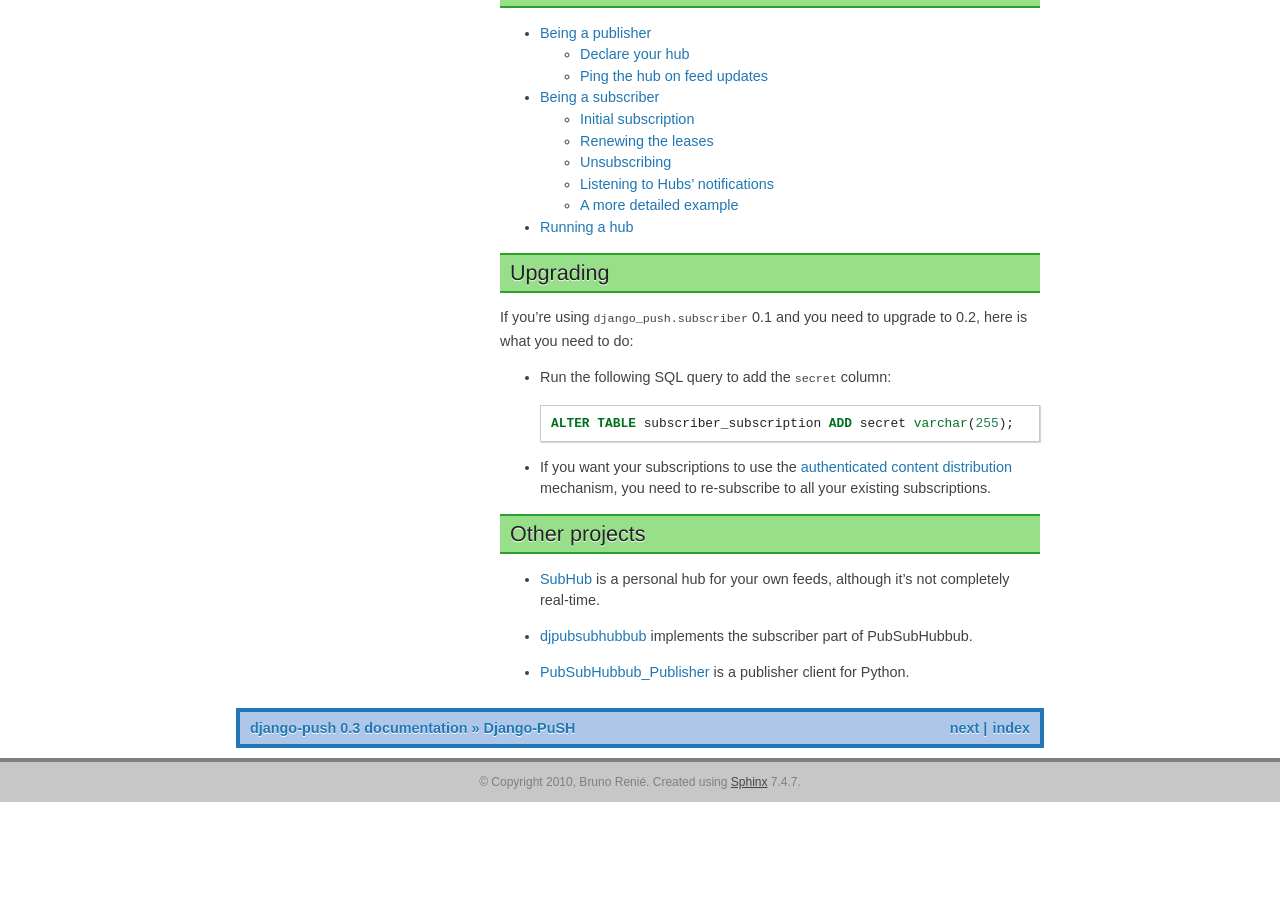
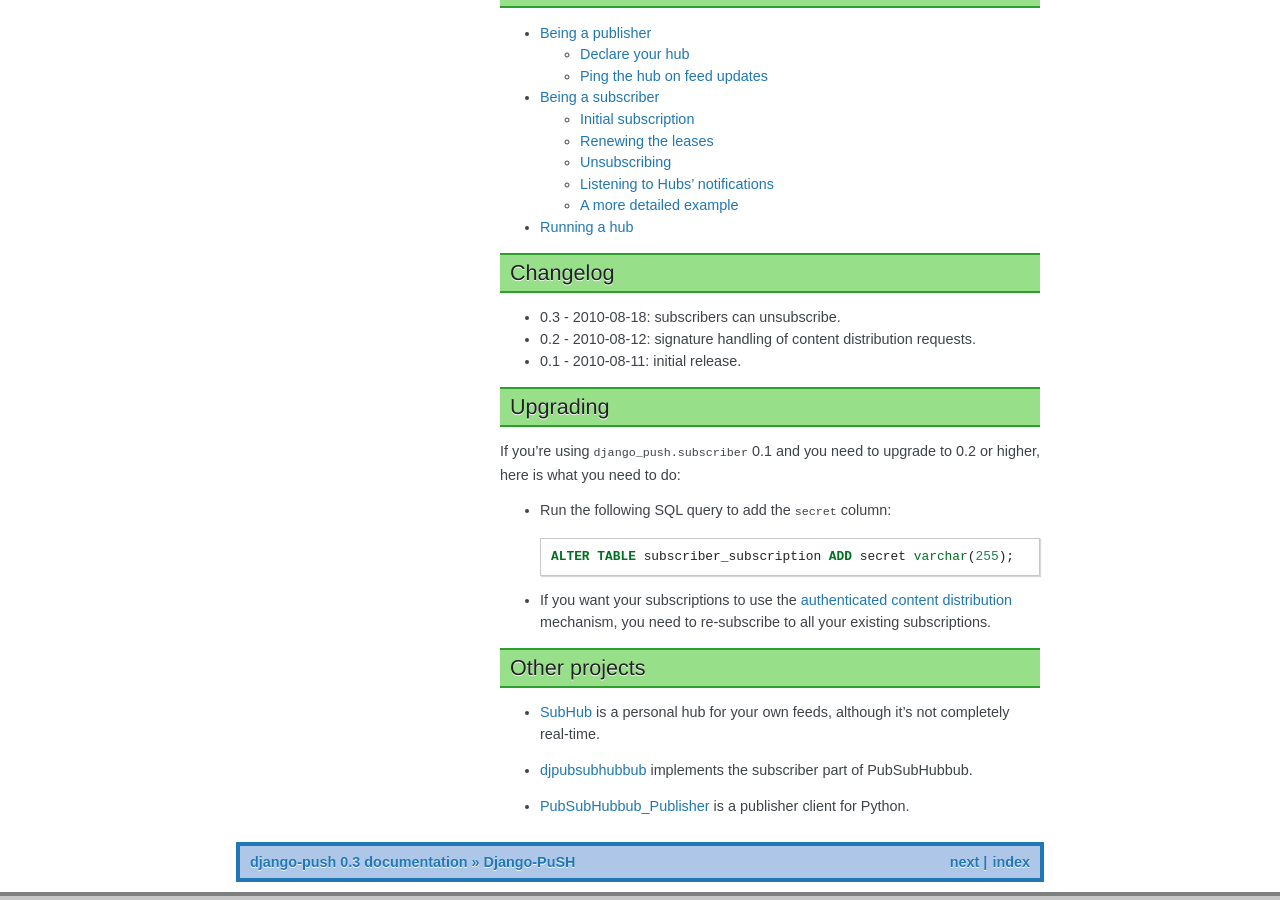
Before and after one commit to brutasse/django-push, a Sphinx documentation site: the page built from docs/index.rst, in a window 1280 px wide and 900 px high, scrolled down 798 px. Built offline with Sphinx 7.4.7, drawn with Linux system fonts in a browser that asks for light colours; before the commit the page ends 1600 px from its top, so only the background shows below that.

Commit message:
Moving the changelog out of the README

```diff
--- a/README.rst
+++ b/README.rst
@@ -20,9 +20,3 @@
   Then run the tests::
 
       ./bin/test
-
-Changelog
----------
-
-* 0.2 - 2010-08-12: signature handling of content distribution requests
-* 0.1 - 2010-08-11: initial release
--- a/docs/index.rst
+++ b/docs/index.rst
@@ -55,11 +55,18 @@
    subscriber
    hub
 
+Changelog
+---------
+
+* 0.3 - 2010-08-18: subscribers can unsubscribe.
+* 0.2 - 2010-08-12: signature handling of content distribution requests.
+* 0.1 - 2010-08-11: initial release.
+
 Upgrading
 ---------
 
-If you're using ``django_push.subscriber`` 0.1 and you need to upgrade to 0.2,
-here is what you need to do:
+If you're using ``django_push.subscriber`` 0.1 and you need to upgrade to 0.2
+or higher, here is what you need to do:
 
 * Run the following SQL query to add the ``secret`` column:
 
```
